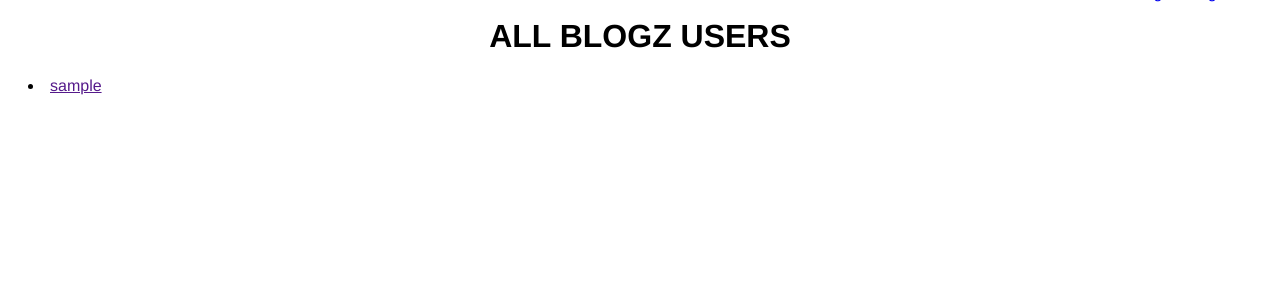
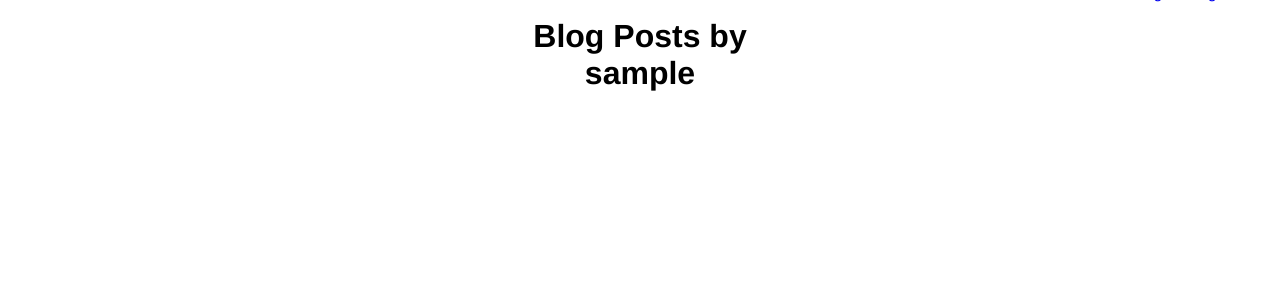
Before and after one commit to sarabreed/blogz, a Flask app: page /?id=1 in a window 1280 px wide. Shown: the part 65-362 px from the top of the page. Run offline with Flask 2, Linux system fonts and the light colour scheme; the visitor is signed in with stand-in values (Sample User, id 1); data comes from the database, SQL or seed files in the repository; data that the repository does not hold is empty.

Commit message:
Updated files with Dynamic User pages

```diff
--- a/main.py
+++ b/main.py
@@ -25,7 +25,7 @@ class User(db.Model):
     password = db.Column(db.String(50))
     blogs = db.relationship('Blog', backref='owner')
 
-
+# this initializer is what allows us to use dot notation
     def __init__(self, username, password):
         self.username = username
         self.password = password
@@ -40,7 +40,7 @@ class Blog(db.Model):
     owner_id = db.Column(db.Integer, db.ForeignKey('user.id'))
 
 #look at flick-list as well
-#this sets the default value
+#these are the values that you use to (dot notation) to link the tables
     def __init__(self, title, body, owner):
         self.title = title
         self.body = body
@@ -49,7 +49,7 @@ class Blog(db.Model):
 # this will run for every request
 @app.before_request
 def require_login():
-    allowed_routes = ['login', 'signup', 'blogs', 'index', 'post']
+    allowed_routes = ['login', 'signup', 'blogs', 'index','post']
     if request.endpoint not in allowed_routes and 'username' not in session:
         return redirect ('/login')
 
@@ -125,21 +125,21 @@ def logout():
     return redirect ('/blog')
 
 
-@app.route('/', methods = ['POST', 'GET'])
+@app.route('/')
 def index():
 
     users= User.query.all()
+    selected_user = request.args.get('id')
+    if selected_user != None:
+        user = User.query.get(selected_user)
+        blogs = Blog.query.filter_by(owner_id=selected_user)
+        return render_template('singleUser.html', user=user, blogs=blogs)
 
-    return render_template('index.html', title= "Blogz!", users=users)
+    return render_template('index.html', title= "Blogz!", users=users, selected_user=selected_user)
+#go back and ask why we have user=user in render templates.
 
 @app.route('/blog', methods = ['POST', 'GET'])
 def blogs():
-    # owner = User.query.filter_by(username=session['username']).first()
-    # if request.method == 'GET':
-    #
-    #     blogs = Blog.query.filter_by(owner=owner).all()
-
-    #     return render_template('singleuser.html', title = "Blogz!", blogs = blogs)
 
     blogs= Blog.query.all()
 
@@ -179,15 +179,15 @@ def newpost():
 
     return render_template('post.html', blog= blog)
 
-@app.route('/user')
-def user_posts():
+# @app.route('/user')
+# def user_posts():
 
-    # owner= User.query.filter_by(username = ['username']).all()
+#     # owner= User.query.filter_by(id=user_id).first()
 
-    # blogs = Blog.query.filter_by(owner=owner).all()
-#     # user_id = request.args.get('user_id')
+#     # blogs = Blog.query.filter_by(owner_id).all()
+# #     # user_id = request.args.get('user_id')
 
-    return render_template('singleuser.html')
+#     return render_template('singleuser.html', blogs = blogs)
 
 # @app.route('/post')
 # def post(blog_id):
--- a/templates/blogs.html
+++ b/templates/blogs.html
@@ -8,8 +8,9 @@
             {% for blog in blogs %}
             <h2> <a href= "{{url_for('post',blog_id=blog.id) }}" > {{blog.title}} </a> </h2>
             <p> {{blog.body}} </p>
-            <footer> written by {{blog.owner_id}} </footer>
-            <!-- how do I pass in the username not the id and then link to the singleUser page  -->
+            <footer> written by <a href ="/?id={{blog.owner.id}}"> {{blog.owner.username}} </a></footer>
+            <!-- you can have multiple dot notations - first identifying the table, column or input data, -- pass in the username not the id and then link to the singleUser page  -->
+            <!--  -->
             <hr>
             {% endfor %}
 
--- a/templates/index.html
+++ b/templates/index.html
@@ -6,7 +6,7 @@
     <form method ='post'>
         <div>
             {% for user in users %}
-            <li style="text-align:left;"> <a href= > {{user.username}} </a></li>
+            <li style="text-align:left;"> <a href ="/?id={{user.id}}"> {{user.username}} </a></li>
             {% endfor %}
         </div>
 
--- a/templates/post.html
+++ b/templates/post.html
@@ -4,6 +4,7 @@
 
     <h2 style="text-align:center;"> {{blog.title}} </h2>
     <p style="text-align:center;"> {{blog.body}} </p>
+    <footer style ="text-align:center;"> written by <a href ="/?id={{blog.owner.id}}"> {{blog.owner.username}} </a></footer>
 
 
 {% endblock %}
--- a/templates/singleUser.html
+++ b/templates/singleUser.html
@@ -8,14 +8,14 @@
 
 {% block content %}
 
-<h1> BLOG POSTS</h1>
+<h1> Blog Posts by <br> {{user.username}} </h1>
     <form method ='post'>
         <div>
             {% for blog in blogs %}
             <h2> <a href= "{{url_for('post',blog_id=blog.id) }}" > {{blog.title}} </a> </h2>
             <p> {{blog.body}} </p>
-            <footer> written by {{blog.owner_id}} </footer>
-            <!-- how do I pass in the user name not the id and href to the singleUser page  -->
+            <footer> written by <a href ="/?id={{blog.owner.id}}"> {{blog.owner.username}} </a></footer>
+            <!--  pass in the user name not the id and href to the singleUser page  -->
             <hr>
             {% endfor %}
 
@@ -23,5 +23,5 @@
 
     </form>
 
-<!-- this isn't rendering  -->
+
 {% endblock %}
```
